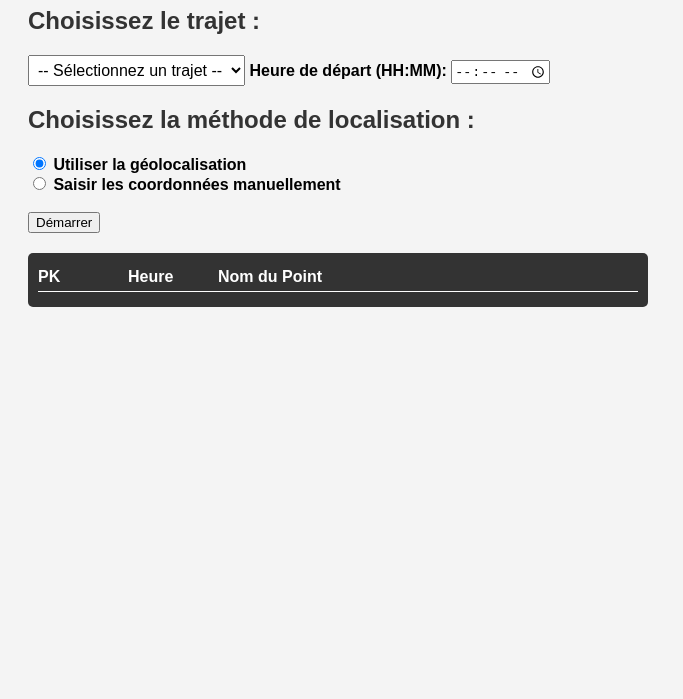
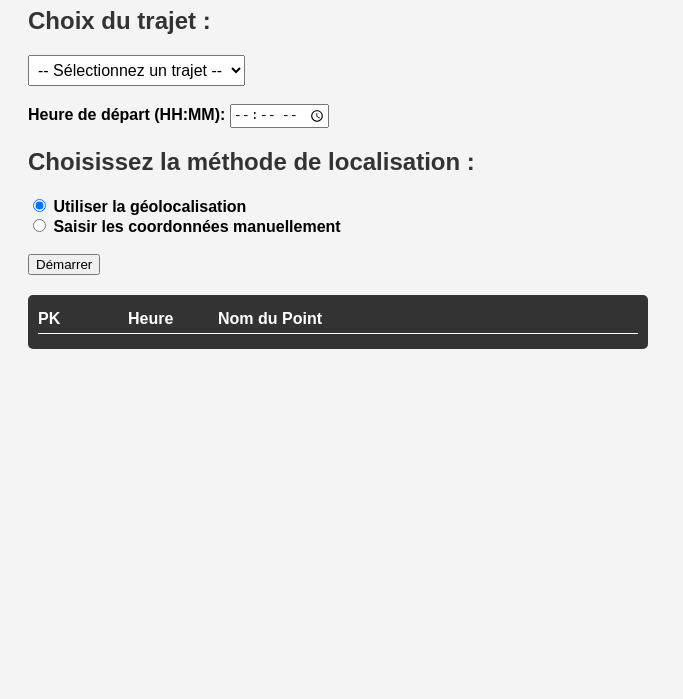
Before and after one commit to clav1stech/Projet-Tallon, a plain HTML site: page index.html in a window 1280 px wide. Shown: the part 101-800 px from the top of the page, without its empty margins (0-683 px from the left). Drawn offline with Linux system fonts and the light colour scheme.

Commit message:
Update index.html

```diff
--- a/index.html
+++ b/index.html
@@ -10,12 +10,12 @@
 <body>
     <h1>Labo - Suivi de Trajet</h1>
 
-    <h2>Choisissez le trajet :</h2>
+    <h2>Choix du trajet :</h2>
     <select id="routeSelect" onchange="loadSelectedTrajet()">
         <option value="">-- Sélectionnez un trajet --</option>
         <!-- Les options seront ajoutées dynamiquement via JavaScript -->
     </select>
-
+    <br> <br>
     <label for="departure-time">    Heure de départ (HH:MM):</label>
     <input type="time" id="departure-time" required>
 
```
